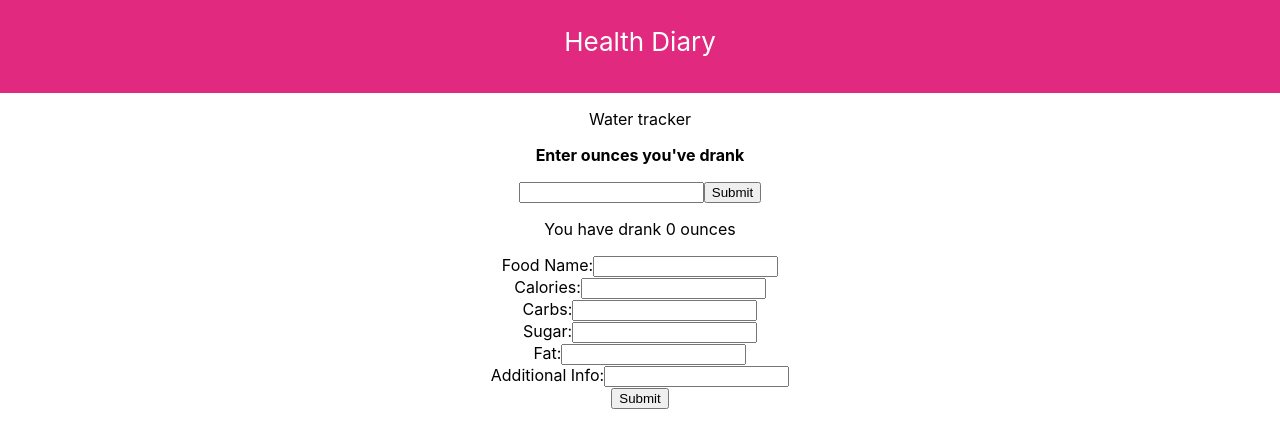
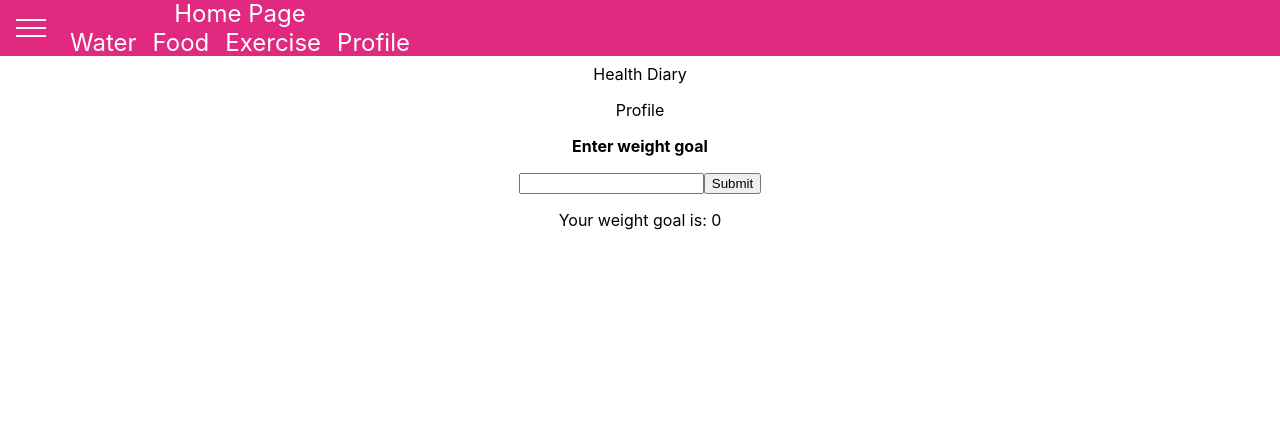
Before and after one commit to JoyPalumbo/HealthTracker, a React (Create React App) app in the folder client/: page /profile in a window 1280 px wide. Shown: the top 448 px of the page. Built offline with nearby package versions, Linux system fonts and the light colour scheme.

Commit message:
add profile component and route

```diff
--- a/client/src/App.js
+++ b/client/src/App.js
@@ -1,15 +1,28 @@
 import React, { Component } from 'react';
 import './App.css';
 import Water from './Water';
+import Profile from './Profile';
+import Exercise from './Exercise';
+import Home from './Home';
 import FoodJournal from './FoodJournal';
-
+import Toolbar from './Toolbar/Toolbar';
+import SideDrawer from './SideDrawer/SideDrawer';
+import Backdrop from './Backdrop/Backdrop';
+import {
+  BrowserRouter as Router,
+  Switch,
+  Route,
+  Link
+} from "react-router-dom";
 class App extends Component {
-  constructor(props) {
-    super(props);
-    this.state = {
+  // constructor(props) {
+  //   super(props);
+  state = {
+    sideDrawerOpen: false
   };
-    this.handleInputChange = this.handleInputChange.bind(this);
-  }
+  //   this.handleInputChange = this.handleInputChange.bind(this);
+  //   this.drawerToggleClickHandler = this.drawerToggleClickHandler(this);
+  // }
 
   handleInputChange(event) {
     event.preventDefault();
@@ -18,6 +31,16 @@ class App extends Component {
       nameOfItem: target.value
     });
     console.log(this.state.nameOfItem);
+  }
+
+  drawerToggleClickHandler = () => {
+    this.setState((prevState) => {
+      return { sideDrawerOpen: !prevState.sideDrawerOpen }
+    });
+  }
+
+  backdropClickHandler = () => {
+    this.setState({ sideDrawerOpen: false });
   }
 
   componentDidMount() {
@@ -49,19 +72,69 @@ class App extends Component {
   // };
 
   render() {
+    let sideDrawer;
+    let backdrop;
+    if (this.state.sideDrawerOpen) {
+      sideDrawer = <SideDrawer />
+      backdrop = <Backdrop click={this.backdropClickHandler} />
+    }
     return (
       <div className="App">
-        <header className="App-header">
+        <div style={{ height: '100 %' }}>
+          {/* <header className="App-header"> */}
+          <Toolbar drawerClickHandler={this.drawerToggleClickHandler} />
+          {sideDrawer}
+          {backdrop}
+          <main style={{ marginTop: '64px' }}>
             <p>
               Health Diary
           </p>
-        </header>
+          </main>
+          <Router>
+            <Route path="/home" component={Home} />
+          </Router>
+          <Router>
+            <Route path="/water" component={Water} />
+          </Router>
+          <Router>
+            <Route path="/food" component={FoodJournal} />
+          </Router>
+          {/* <Router>
+            <Route path="/exercise" component={Exercise} />
+          </Router> */}
+          <Router>
+            <Route path="/profile" component={Profile} />
+          </Router>
+          {/* <ul>
+              <li>
+                <Link to="/water">Water</Link>
+              </li>
+              <li>
+                <Link to="/nutrition">Nutrition</Link>
+              </li>
+            </ul>  */}
+          {/* </div> */}
+          {/* </div> */}
+          {/* <Switch>
+              <Route path="/water">
+                <Water />
+              </Route>
+              <Route path="/nutrition">
+                <FoodJournal />
+              </Route> */}
+          {/* <Route path="/">
+            <Home />
+          </Route> */}
+          {/* </Switch>
+          </Router> */}
+          {/* </header> */}
           {/* <p>{this.state.response}</p> */}
           {/* <div> */}
           {/* <form onSubmit={this.handleSubmit}> */}
+          {/*
           <Water />
-        <FoodJournal />
-
+          <FoodJournal /> */}
+        </div>
       </div>
     );
   }
--- /dev/null
+++ b/client/src/Profile.jsx
@@ -0,0 +1,73 @@
+import React, { Component } from 'react';
+import './App.css';
+import axios from 'axios';
+
+class Profile extends Component {
+  constructor(props) {
+    super(props);
+    this.state = {
+      name: '',
+      weightGoal: 0,
+      waterGoal: 0,
+      calorieGoal: 0
+    };
+
+    this.handleChange = this.handleChange.bind(this);
+    this.handleSubmit = this.handleSubmit.bind(this);
+  }
+
+  handleChange(event) {
+    this.setState({ weightGoal: event.target.value })
+
+  }
+
+  handleSubmit(event) {
+    event.preventDefault();
+    // let ounces2 = parseInt(this.state.total) + parseInt(this.state.ounces);
+    // //ounces2 is console logging correctly
+    // console.log(ounces2, "this is ounces, total");
+    this.setState({ weightGoal: event.target.value })
+    console.log(this.state.weightGoal);
+    // //Total is always one entry behind
+    // console.log("is the total working?", this.state.total);
+    // axios.post('/water', {
+    //   ounces: this.state.total
+    // })
+    //   .then((response) => {
+    //     console.log("sending water to server", response)
+    //   })
+    //   .catch(err => {
+    //     console.log("ops, didn't send water to server", err);
+    //   })
+  }
+
+  componentDidMount() {
+
+  }
+
+
+  render() {
+
+    return (
+      <div className="Profile">
+        <p>
+          Profile
+          </p>
+        <p>
+          <strong>Enter weight goal</strong>
+        </p>
+        <form onSubmit={this.handleSubmit}>
+          <label>
+            <input type="text"
+              onChange={this.handleChange} />
+          </label>
+          <input type="submit" value="Submit" />
+        </form>
+        <p> Your weight goal is: {this.state.weightGoal}</p>
+      </div>
+
+    );
+  }
+}
+
+export default Profile;
```
Lines whose indentation alone changed are shown as unchanged.
